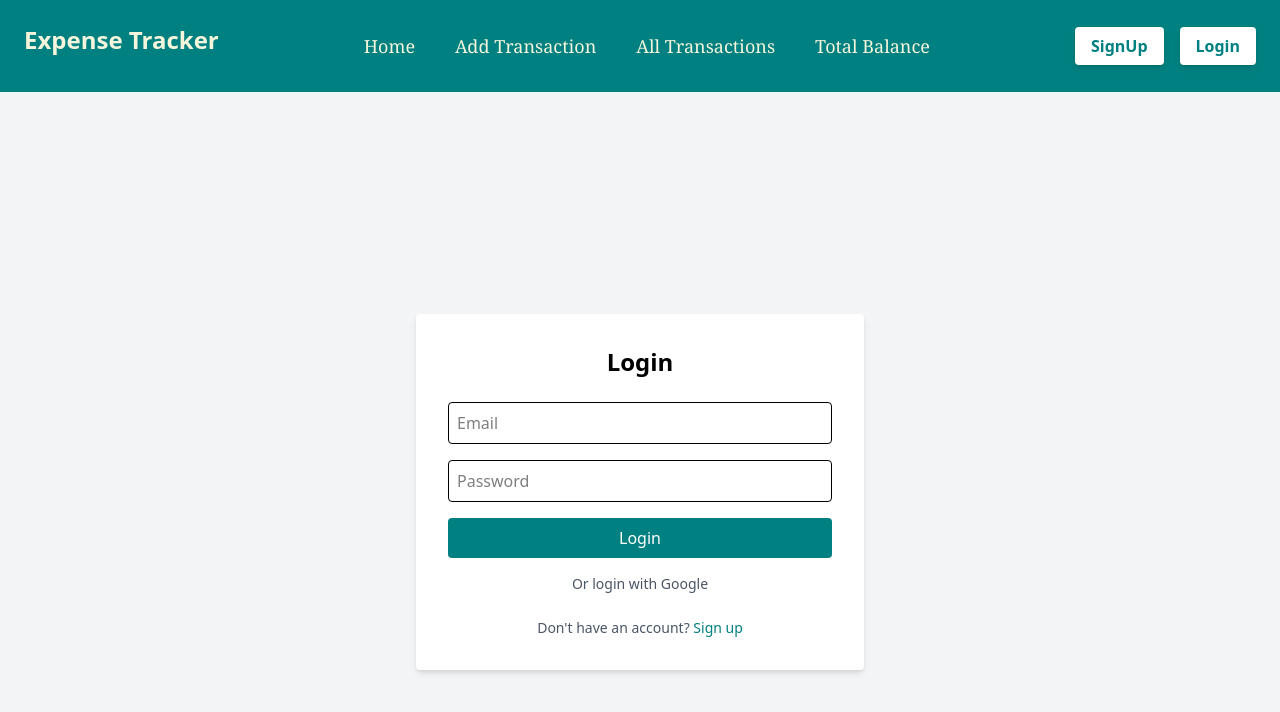
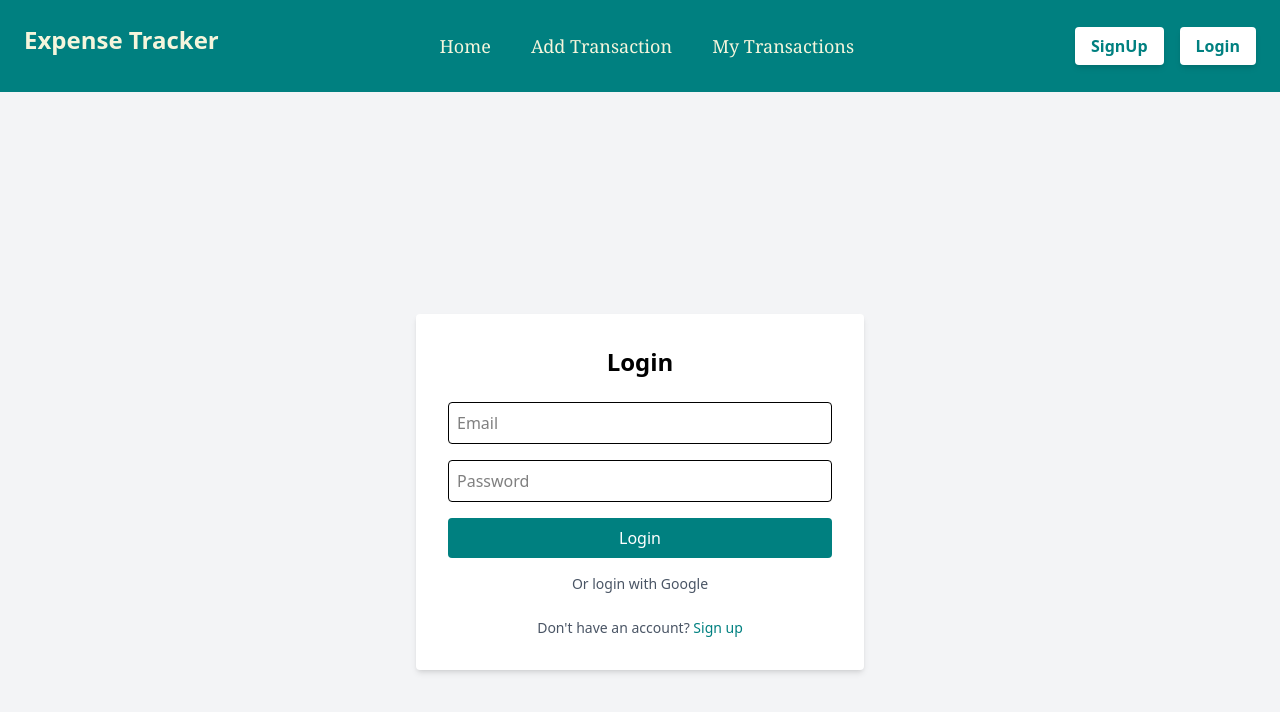
Before and after one commit to ankit11556/expense-tracker, a React (Vite) app in the folder frontend/: page /login in a window 1280 px wide. Shown: the top 712 px of the page. Built offline with nearby package versions, Linux system fonts and the light colour scheme; no server answers.

Commit message:
connect mongoDb atatlas

```diff
--- a/frontend/src/components/Navbar.jsx
+++ b/frontend/src/components/Navbar.jsx
@@ -16,12 +16,9 @@ const Navbar = () =>{
     </li>
 
     <li className="hover:bg-[#006666] px-3 py-2 rounded transition-colors duration-200">
-      <Link to="/all-transactions">All Transactions</Link>
+      <Link to="/all-transactions">My Transactions</Link>
     </li>
 
-    <li className="hover:bg-[#006666] px-3 py-2 rounded transition-colors duration-200">
-      <Link to="/total">Total Balance</Link>
-    </li>
   </ul>
 
 <div className="gap-4 flex">
```
